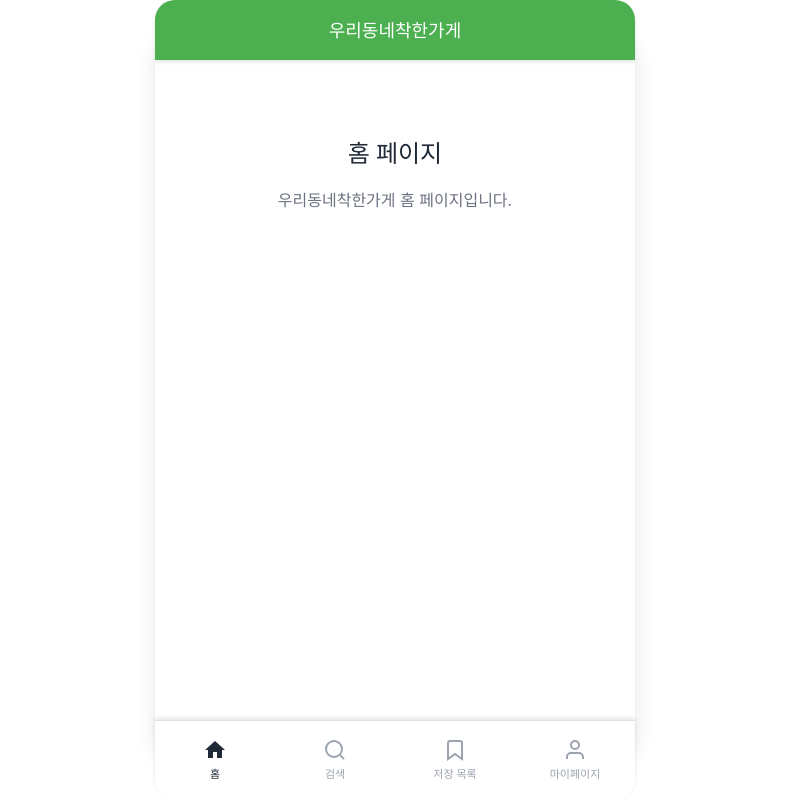
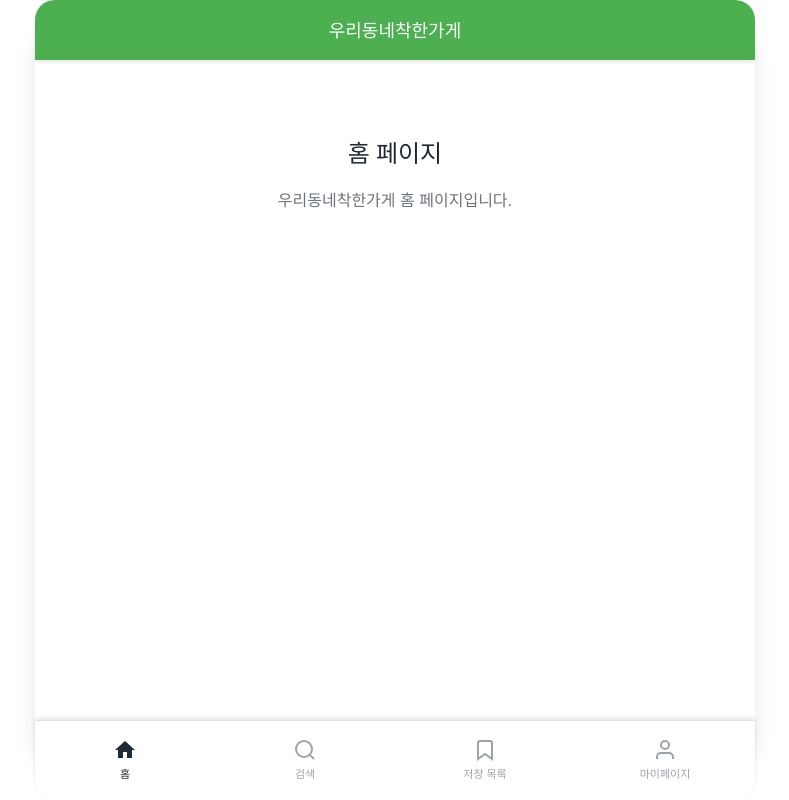
Before and after one commit to likelion-team4/team4-fe, a React (Vite) app: page / in a window 1280 px wide. Shown: the whole page, without its empty margins (245-1034 px from the left). Built offline with nearby package versions, Linux system fonts and the light colour scheme.

Commit message:
앱 최대 너비를 720px로 설정

```diff
--- a/src/App.css
+++ b/src/App.css
@@ -22,7 +22,7 @@ body {
   display: flex;
   flex-direction: column;
   height: 100vh; /* 모바일에서 전체 화면 높이 사용 */
-  max-width: 480px; /* 모바일 최대 너비 제한 */
+  max-width: 720px; /* 모바일 최대 너비 제한 */
   margin: 0 auto; /* 중앙 정렬 */
   background-color: white;
   position: relative;
@@ -36,7 +36,7 @@ body {
   left: 50%;
   transform: translateX(-50%); /* 중앙 정렬을 위한 transform */
   width: 100%;
-  max-width: 480px; /* 모바일 최대 너비와 동일하게 제한 */
+  max-width: 720px; /* 모바일 최대 너비와 동일하게 제한 */
   height: 60px; /* 모바일 헤더 높이 */
   background-color: #4CAF50; /* 착한가게 테마 컬러 */
   color: white;
@@ -81,7 +81,7 @@ body {
   left: 50%;
   transform: translateX(-50%); /* 중앙 정렬을 위한 transform */
   width: 100%;
-  max-width: 480px; /* 모바일 최대 너비와 동일하게 제한 */
+  max-width: 720px; /* 모바일 최대 너비와 동일하게 제한 */
   height: 80px; /* 모바일 네비바 높이 */
   background-color: white;
   border-top: 1px solid #e0e0e0; /* 상단 구분선 */
--- a/src/index.css
+++ b/src/index.css
@@ -74,7 +74,7 @@ body {
   /* 앱 컨테이너를 모바일 크기로 제한하여 중앙에 배치 */
   #root {
     width: 100%;
-    max-width: 600px; /* 모바일 최대 너비로 제한 */
+    max-width: 720px; /* 앱 최대 너비를 720px로 설정 */
     height: 90vh; /* 화면 높이의 90% */
     max-height: 800px; /* 최대 높이 제한 */
   }
```
